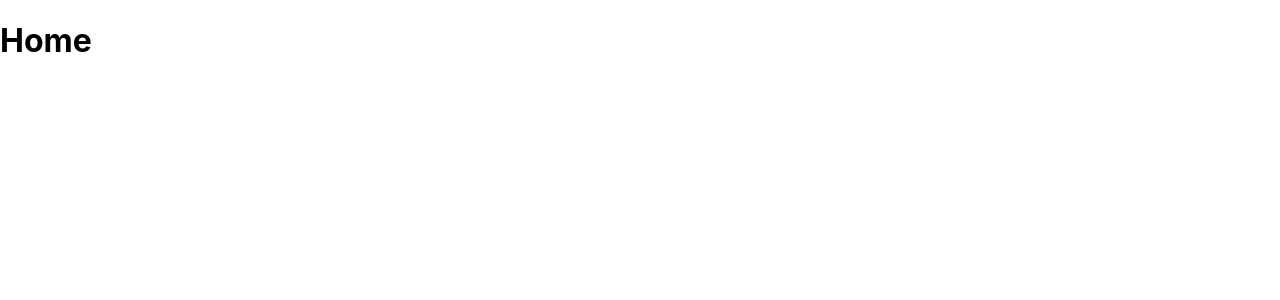
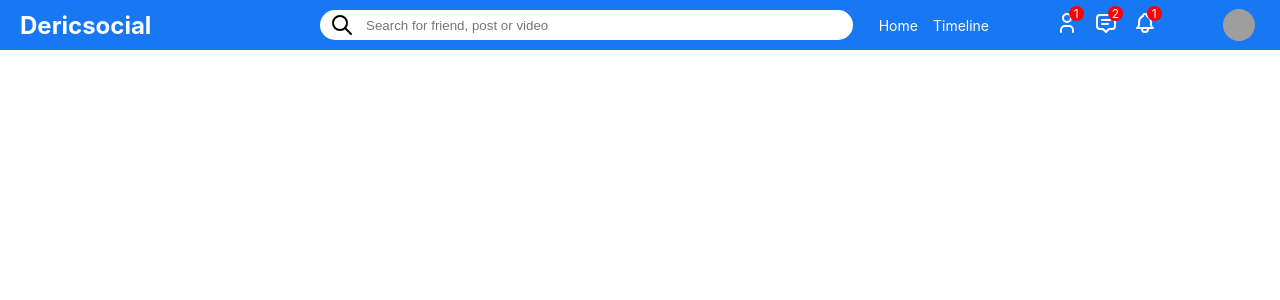
Before and after one commit to muhammadderic/social_media_app--MERN_Stack, a React (Create React App) app in the folder client/: page / in a window 1280 px wide. Shown: the top 300 px of the page. Built offline with nearby package versions, Linux system fonts and the light colour scheme; grey boxes are pictures that could not be loaded.

Commit message:
Build home page - create topbar component

```diff
--- /dev/null
+++ b/client/src/components/Topbar.jsx
@@ -0,0 +1,64 @@
+import { Link } from "react-router-dom";
+
+export default function Topbar() {
+  return (
+    <div className="topbarContainer">
+      <div className="topbarLeft">
+        <Link to="/" style={{ textDecoration: "none" }}>
+          <span className="logo">Dericsocial</span>
+        </Link>
+      </div>
+      <div className="topbarCenter">
+        <div className="searchbar">
+          <svg xmlns="http://www.w3.org/2000/svg" class="searchIcon icon icon-tabler icon-tabler-search" width="24" height="24" viewBox="0 0 24 24" stroke-width="2" stroke="currentColor" fill="none" stroke-linecap="round" stroke-linejoin="round">
+            <path stroke="none" d="M0 0h24v24H0z" fill="none"></path>
+            <path d="M10 10m-7 0a7 7 0 1 0 14 0a7 7 0 1 0 -14 0"></path>
+            <path d="M21 21l-6 -6"></path>
+          </svg>
+          <input
+            placeholder="Search for friend, post or video"
+            className="searchInput"
+          />
+        </div>
+      </div>
+      <div className="topbarRight">
+        <div className="topbarLinks">
+          <span className="topbarLink">Home</span>
+          <span className="topbarLink">Timeline</span>
+        </div>
+        <div className="topbarIcons">
+          <div className="topbarIconItem">
+            <svg xmlns="http://www.w3.org/2000/svg" class="icon icon-tabler icon-tabler-user" width="24" height="24" viewBox="0 0 24 24" stroke-width="2" stroke="currentColor" fill="none" stroke-linecap="round" stroke-linejoin="round">
+              <path stroke="none" d="M0 0h24v24H0z" fill="none"></path>
+              <path d="M8 7a4 4 0 1 0 8 0a4 4 0 0 0 -8 0"></path>
+              <path d="M6 21v-2a4 4 0 0 1 4 -4h4a4 4 0 0 1 4 4v2"></path>
+            </svg>
+            <span className="topbarIconBadge">1</span>
+          </div>
+          <div className="topbarIconItem">
+            <svg xmlns="http://www.w3.org/2000/svg" class="icon icon-tabler icon-tabler-message-2" width="24" height="24" viewBox="0 0 24 24" stroke-width="2" stroke="currentColor" fill="none" stroke-linecap="round" stroke-linejoin="round">
+              <path stroke="none" d="M0 0h24v24H0z" fill="none"></path>
+              <path d="M8 9h8"></path>
+              <path d="M8 13h6"></path>
+              <path d="M9 18h-3a3 3 0 0 1 -3 -3v-8a3 3 0 0 1 3 -3h12a3 3 0 0 1 3 3v8a3 3 0 0 1 -3 3h-3l-3 3l-3 -3z"></path>
+            </svg>
+            <span className="topbarIconBadge">2</span>
+          </div>
+          <div className="topbarIconItem">
+            <svg xmlns="http://www.w3.org/2000/svg" class="icon icon-tabler icon-tabler-bell" width="24" height="24" viewBox="0 0 24 24" stroke-width="2" stroke="currentColor" fill="none" stroke-linecap="round" stroke-linejoin="round">
+              <path stroke="none" d="M0 0h24v24H0z" fill="none"></path>
+              <path d="M10 5a2 2 0 1 1 4 0a7 7 0 0 1 4 6v3a4 4 0 0 0 2 3h-16a4 4 0 0 0 2 -3v-3a7 7 0 0 1 4 -6"></path>
+              <path d="M9 17v1a3 3 0 0 0 6 0v-1"></path>
+            </svg>
+            <span className="topbarIconBadge">1</span>
+          </div>
+        </div>
+        <img
+          src="http://placekitten.com/32/32"
+          alt="profile"
+          className="topbarImg"
+        />
+      </div>
+    </div>
+  )
+}
--- a/client/src/pages/Home.jsx
+++ b/client/src/pages/Home.jsx
@@ -1,7 +1,13 @@
 import "../styles/home.css";
+import Topbar from "../components/Topbar";
 
 export default function Home() {
   return (
-    <h1>Home</h1>
+    <>
+      <Topbar />
+      <div className="homeContainer">
+
+      </div>
+    </>
   )
 }
--- a/client/src/styles/home.css
+++ b/client/src/styles/home.css
@@ -0,0 +1,107 @@
+/* Home */
+.homeContainer {
+  width: 100%;
+  display: flex;
+}
+
+/* Topbar */
+.topbarContainer {
+  height: 50px;
+  width: 100%;
+  display: flex;
+  align-items: center;
+  background-color: #1877f2;
+  position: sticky;
+  top: 0;
+  z-index: 999;
+}
+
+.topbarLeft {
+  flex: 3;
+}
+
+.logo {
+  margin-left: 20px;
+  font-size: 24px;
+  font-weight: bold;
+  color: white;
+  cursor: pointer;
+}
+
+.topbarCenter {
+  flex: 5;
+}
+
+.searchbar {
+  width: 100%;
+  height: 30px;
+  background-color: white;
+  border-radius: 30px;
+  display: flex;
+  align-items: center;
+}
+
+.searchIcon {
+  font-size: 20px !important;
+  margin: 0 10px;
+}
+
+.searchInput {
+  border: none;
+  width: 70%;
+}
+
+.searchInput:focus {
+  outline: none;
+}
+
+.topbarRight {
+  flex: 4;
+  display: flex;
+  align-items: center;
+  justify-content: space-around;
+  color: white;
+}
+
+.topbarLink {
+  margin-right: 15px;
+  font-size: 14px;
+  cursor: pointer;
+}
+
+.topbarLink:hover {
+  font-weight: bold;
+}
+
+.topbarIcons {
+  display: flex;
+}
+
+.topbarIconItem {
+  margin-right: 15px;
+  position: relative;
+  cursor: pointer;
+}
+
+.topbarIconBadge {
+  width: 15px;
+  height: 15px;
+  display: flex;
+  align-items: center;
+  justify-content: center;
+  font-size: 12px;
+  background-color: red;
+  color: white;
+  border-radius: 50%;
+  position: absolute;
+  top: -5px;
+  right: -5px;
+}
+
+.topbarImg {
+  width: 32px;
+  height: 32px;
+  border-radius: 50%;
+  object-fit: cover;
+  cursor: pointer;
+}
```
